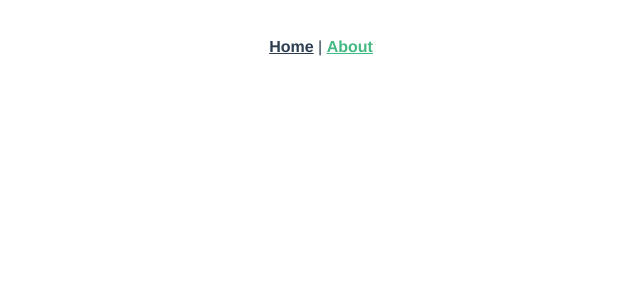
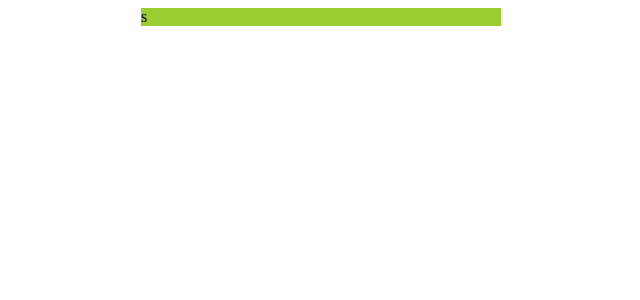
Before and after one commit to seyeonn/DABO, a Vue app in the folder frontend/: page /about in a window 1280 px wide. Shown: the top 300 px of the page, without its empty margins (319-959 px from the left). Built offline with nearby package versions, Linux system fonts and the light colour scheme.

Commit message:
feat : [front] 기본 레이아웃 너비 설정 #S06P12B207

```diff
--- a/frontend/src/App.vue
+++ b/frontend/src/App.vue
@@ -1,11 +1,5 @@
 <template>
-  <div id="app">
-    <nav>
-      <router-link to="/">Home</router-link> |
-      <router-link to="/about">About</router-link>
-    </nav>
-    <router-view/>
-  </div>
+    <div class="a">s</div>
 </template>
 
 <style>
@@ -29,4 +23,12 @@ nav a {
 nav a.router-link-exact-active {
   color: #42b983;
 }
+.a {
+  background-color: yellowgreen;
+  left:0;
+  right:0;
+  margin-left:auto;
+  margin-right:auto;
+  width:360px;
+}
 </style>
```
